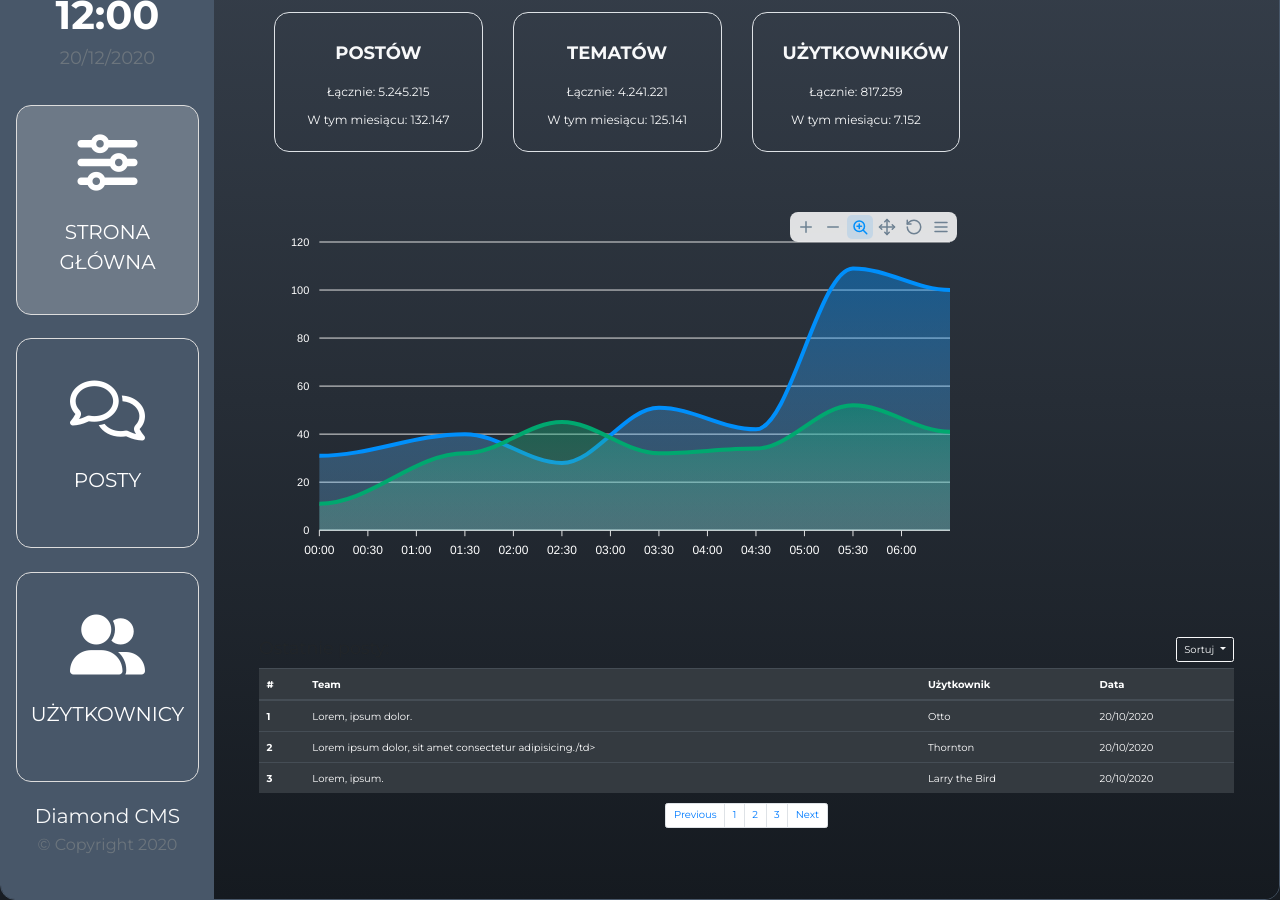
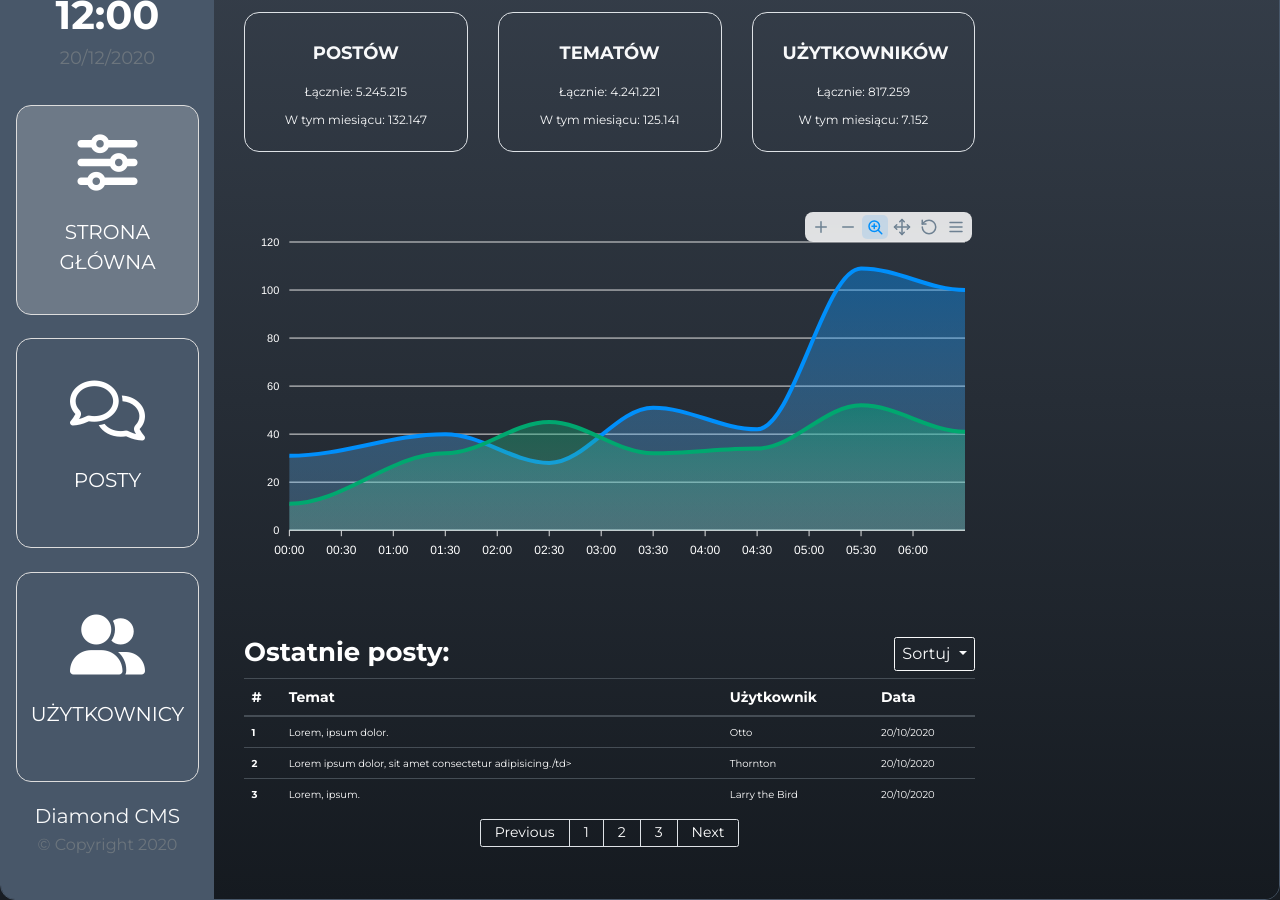
Before and after one commit to SzulcMarcin/Diamond-CMS, a plain HTML site: page index.html in a window 1280 px wide. Drawn offline with nearby package versions, Linux system fonts and the light colour scheme.

Commit message:
styling panel right

```diff
--- a/index.html
+++ b/index.html
@@ -46,7 +46,8 @@
                     <p class="text-muted">&copy; Copyright 2020</p>
                 </section>
             </div>
-            <div class="panel-right col-10">
+            <div class="panel-right col-10 p-0">
+                <div class="row">
                     <div class="col-9 mt-5">
                         <section class="main-stats py-4 px-5 text-light text-center">
                             <h1 class="mb-5">główne statystyki</h1>
@@ -74,14 +75,15 @@
                                 </div>
                             </div>
                             <div id="chart" class="py-5 text-dark"></div>
-                </div>
+
                         </section>
                         <section class="main-table p-5">
                             <div class="d-flex justify-content-between">
                                 <h3 class="mb-3">Ostatnie posty: </h3>
                                 <div class="dropdown">
-                            <button class="btn btn-outline-light dropdown-toggle" type="button" id="dropdownMenuButton"
-                                data-toggle="dropdown" aria-haspopup="true" aria-expanded="false">
+                                    <button class="btn btn-outline-light dropdown-toggle" type="button"
+                                        id="dropdownMenuButton" data-toggle="dropdown" aria-haspopup="true"
+                                        aria-expanded="false">
                                         Sortuj
                                     </button>
                                     <div class="dropdown-menu" aria-labelledby="dropdownMenuButton">
@@ -90,14 +92,11 @@
                                     </div>
                                 </div>
                             </div>
-
-
-
                             <table class="table table-hover table-dark">
                                 <thead>
                                     <tr>
                                         <th scope="col">#</th>
-                                <th scope="col">Team</th>
+                                        <th scope="col">Temat</th>
                                         <th scope="col">Użytkownik</th>
                                         <th scope="col">Data</th>
                                     </tr>
@@ -132,8 +131,9 @@
                                     <li class="page-item"><a class="page-link" href="#">Next</a></li>
                                 </ul>
                             </nav>
-
                         </section>
+                    </div>
+                </div>
             </div>
         </div>
     </div>
--- a/style.css
+++ b/style.css
@@ -129,3 +129,38 @@ body {
 .main-stats-box p {
     font-size: 1.2rem;
 }
+
+/* ----------------- */
+.main-table h3 {
+    font-size: 2.6rem;
+    color: #fff;
+    font-weight: bold;
+}
+
+.main-table .table-dark{
+    background-color: transparent;
+}
+.main-table thead, .main-table .dropdown-item {
+    font-size: 1.4rem;
+}
+
+.main-table body {
+    font-size: 1.2rem;
+}
+
+.main-table .btn {
+    font-size: 1.6rem;
+}
+
+.page-link {
+    padding: 0.3em 1em;
+    font-size: 1.4rem;
+    background-color: transparent;
+    color: #fff;
+    transition: color .3s
+}
+
+.page-link:hover {
+    color: black;
+
+}
```
Lines whose indentation alone changed are shown as unchanged.
